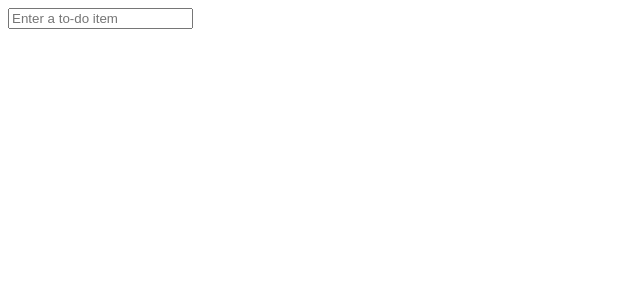
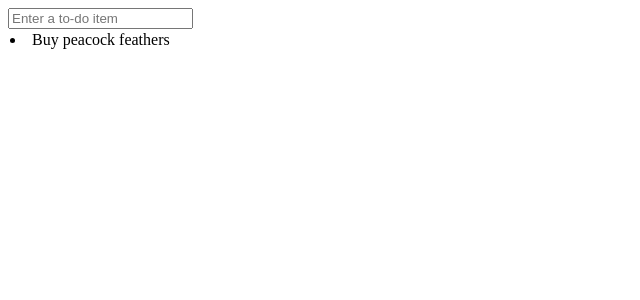
Before and after one commit to Try-Try-Again/playwright_example, a React app in the folder client/: page / in a window 1280 px wide. Shown: the top 300 px of the page, without its empty margins (0-640 px from the left). Built offline with nearby package versions, Linux system fonts and the light colour scheme.

Commit message:
stores a list element pass

```diff
--- a/client/src/ToDoList/ToDoList.js
+++ b/client/src/ToDoList/ToDoList.js
@@ -1,4 +1,9 @@
 import React from 'react';
 
-export const ToDoList = () =>
-  <table className={"list-table"}> </table>;
+export const ToDoList = () => (
+  <table className={"list-table"}>
+    <li className={"to-do-item"}>
+      Buy peacock feathers
+    </li>
+  </table>
+);
```
Also changed, not shown: client/src/ToDoList/test.js (+7 -0 lines).
